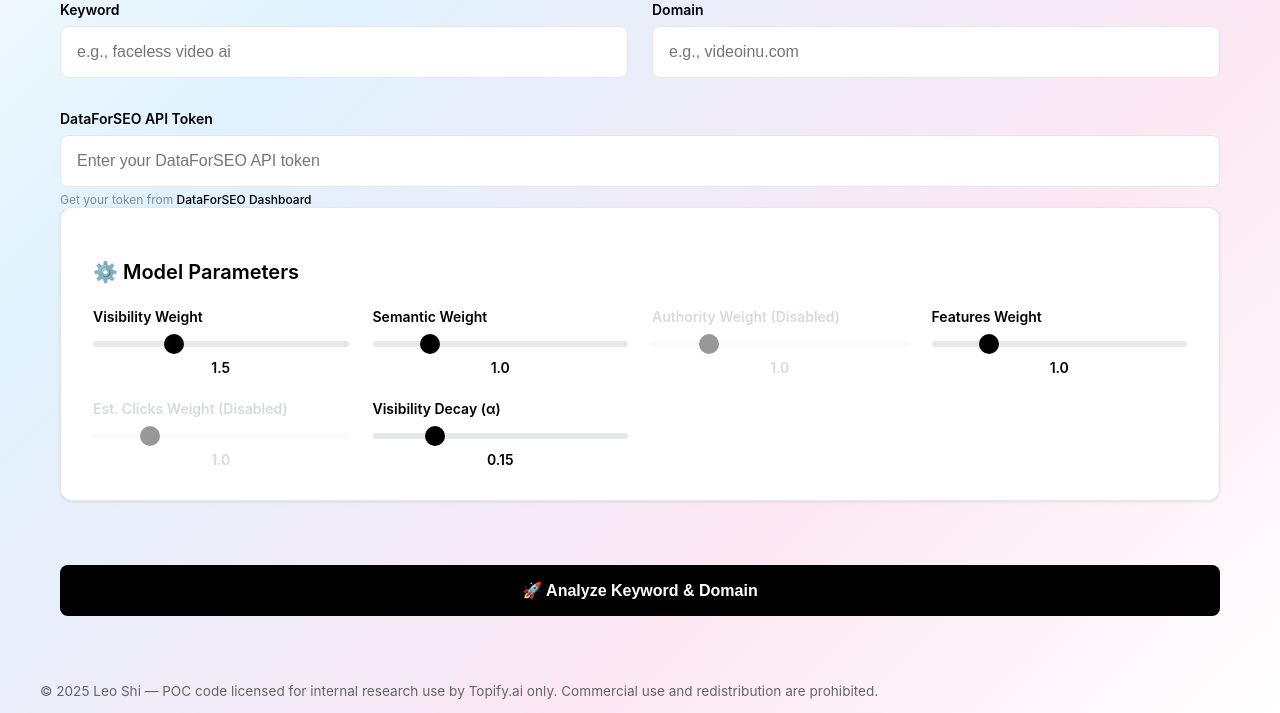
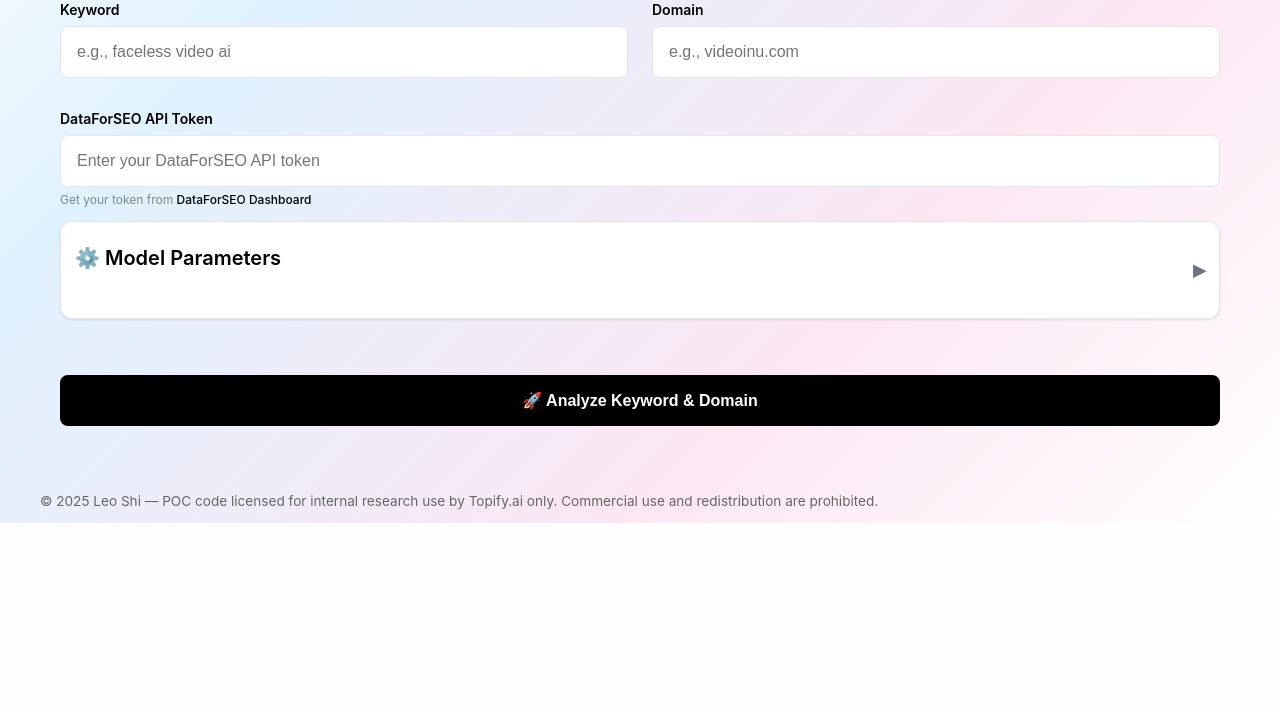
Before and after one commit to xiangyshi/Topify-Volume-Estimator, a Flask app: page / in a window 1280 px wide. Shown: the part 359-1072 px from the top of the page. After the commit the page ends 882 px from the top, so only its background shows below. Run offline with Flask 3, Linux system fonts and the light colour scheme.

Commit message:
fix(deployment): fixed data file visibility for demo & styling

```diff
--- a/static/scripts.js
+++ b/static/scripts.js
@@ -53,6 +53,21 @@ async function checkDataAvailability() {
     }
 }
 
+function toggleParams() {
+    const content = document.getElementById('parametersContent');
+    const chevron = document.getElementById('paramsChevron');
+    const expanded = content.style.display !== 'none';
+    if (expanded) {
+        content.style.display = 'none';
+        chevron.textContent = '▸';
+        document.querySelector('.params-header').setAttribute('aria-expanded', 'false');
+    } else {
+        content.style.display = 'block';
+        chevron.textContent = '▾';
+        document.querySelector('.params-header').setAttribute('aria-expanded', 'true');
+    }
+}
+
 async function loadSample(sampleId) {
     // Reset view and show loading
     document.getElementById('loading').style.display = 'block';
@@ -102,6 +117,12 @@ async function loadSample(sampleId) {
 
             displayResults(data);
             showStatus('✅ Loaded sample data successfully!', 'status-success');
+
+            // Smooth scroll to results
+            const resultsEl = document.getElementById('results');
+            if (resultsEl) {
+                resultsEl.scrollIntoView({ behavior: 'smooth', block: 'start' });
+            }
         } else {
             throw new Error(data.error || 'Sample analysis failed');
         }
--- a/static/styles.css
+++ b/static/styles.css
@@ -80,11 +80,30 @@ h1 {
 /* Parameters Section */
 .parameters-section {
     background-color: #ffffff;
-    padding: 32px;
+    padding: 24px 14px;
     border-radius: 12px;
-    margin-bottom: 32px;
+    margin-top: 14px;
+    margin-bottom: 24px;
     border: 1px solid #e5e7eb;
     box-shadow: 0 1px 3px rgba(0, 0, 0, 0.1);
+}
+
+.params-header {
+    display: flex;
+    align-items: center;
+    justify-content: space-between;
+    cursor: pointer;
+    user-select: none;
+}
+
+.params-header h3 {
+    margin: 0;
+}
+
+.chevron {
+    font-size: 24px;
+    color: #6b7280;
+    font-weight: 700;
 }
 
 .parameters-section h3 {
@@ -121,10 +140,12 @@ h1 {
     border-radius: 3px;
     outline: none;
     -webkit-appearance: none;
+    appearance: none;
 }
 
 .parameter-group input[type="range"]::-webkit-slider-thumb {
     -webkit-appearance: none;
+    appearance: none;
     appearance: none;
     width: 20px;
     height: 20px;
--- a/templates/index.html
+++ b/templates/index.html
@@ -46,8 +46,12 @@
 
         <!-- Parameters Section -->
         <div class="parameters-section">
-            <h3>⚙️ Model Parameters</h3>
-            <div class="parameters-grid">
+            <div class="params-header" onclick="toggleParams()" role="button" aria-expanded="false" aria-controls="parametersContent">
+                <h3>⚙️ Model Parameters</h3>
+                <span id="paramsChevron" class="chevron">▸</span>
+            </div>
+            <div id="parametersContent" class="parameters-content" style="display: none;">
+                <div class="parameters-grid">
                 <div class="parameter-group">
                     <label for="visWeight">Visibility Weight</label>
                     <input type="range" id="visWeight" min="0" max="5" step="0.1" value="1.5">
@@ -77,6 +81,7 @@
                     <label for="alpha">Visibility Decay (α)</label>
                     <input type="range" id="alpha" min="0.05" max="0.5" step="0.01" value="0.15">
                     <div class="parameter-value" id="alphaValue">0.15</div>
+                </div>
                 </div>
             </div>
         </div>
```
Also changed, not shown: vercel.json, 1 other file.
